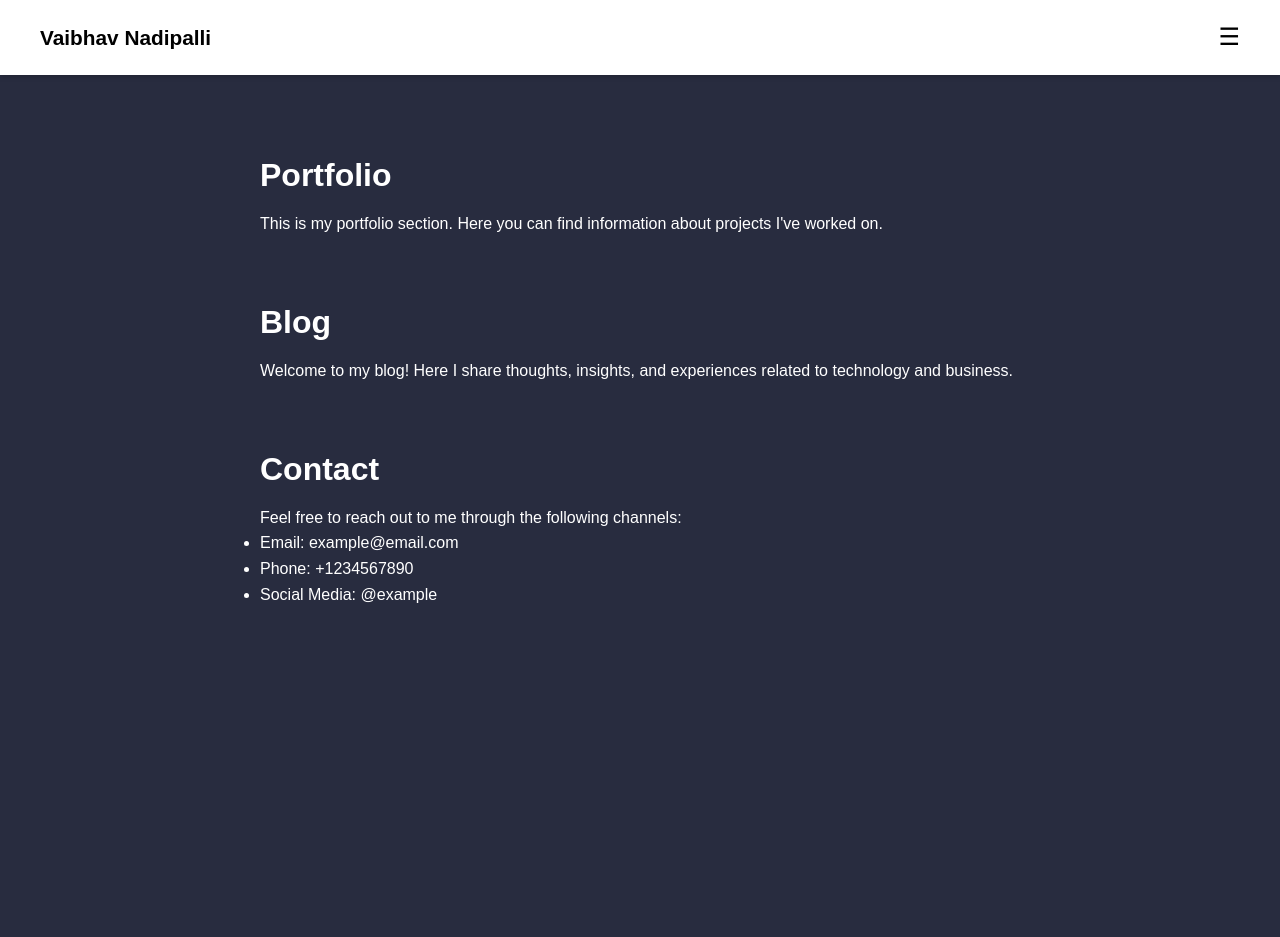
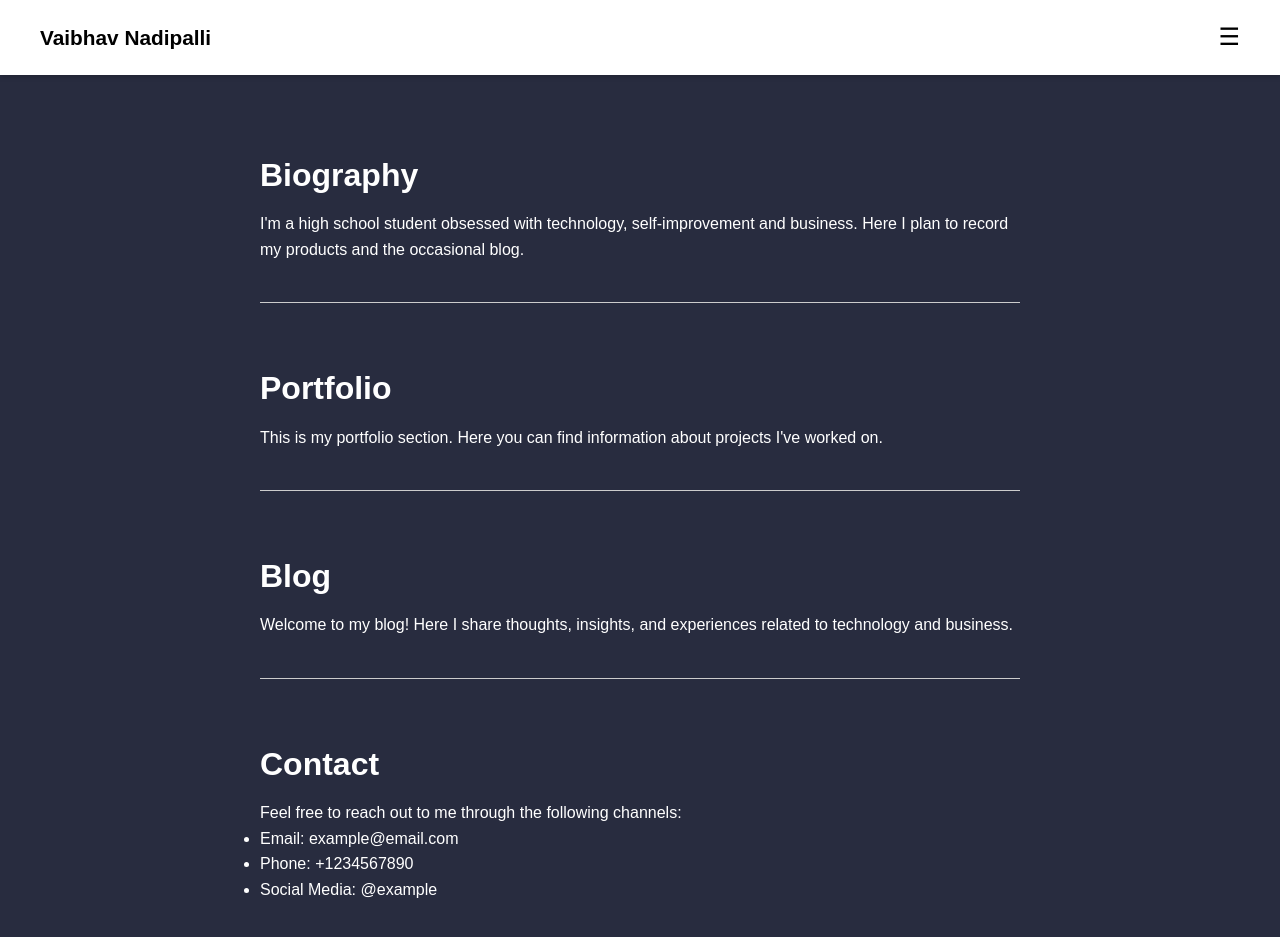
Before and after one commit to Vaibhav-Nadipalli/vaibhav-nadipalli.github.io, a Jekyll site: the page built from index.markdown, in a window 1280 px wide and 983 px high. Shown: the top 937 px of the window. Built offline with Jekyll 4.4.1, drawn with Linux system fonts in a browser that asks for light colours.

Commit message:
Update default.html

```diff
--- a/_layouts/default.html
+++ b/_layouts/default.html
@@ -5,6 +5,14 @@
     <meta name="viewport" content="width=device-width, initial-scale=1.0">
     <title>Vaibhav Nadipalli</title>
     <link rel="stylesheet" href="/assets/css/styles.css"> <!-- Link to your CSS file -->
+    <style>
+        /* Additional inline styling for dividers */
+        .section-divider {
+            border-top: 1px solid #ccc;
+            margin: 20px 0;
+            padding-top: 20px;
+        }
+    </style>
 </head>
 <body id="top">
     <header>
@@ -13,7 +21,8 @@
             <input type="checkbox" id="nav-toggle" class="nav-toggle"> <!-- Checkbox for navigation toggle -->
             <nav>
                 <ul class="nav-links">
-                    <li><a href="#portfolio">Portfolio</a></li> <!-- Navigation links -->
+                    <li><a href="#bio">Biography</a></li> <!-- Navigation links -->
+                    <li><a href="#portfolio">Portfolio</a></li>
                     <li><a href="#blog">Blog</a></li>
                     <li><a href="#contact">Contact</a></li>
                 </ul>
@@ -23,15 +32,23 @@
     </header>
 
     <main>
+        <section id="bio">
+            <h2>Biography</h2>
+            <p>I'm a high school student obsessed with technology, self-improvement and business. Here I plan to record my products and the occasional blog.</p> <!-- Placeholder content -->
+        </section>
+        <div class="section-divider"></div>
+
         <section id="portfolio">
             <h2>Portfolio</h2>
             <p>This is my portfolio section. Here you can find information about projects I've worked on.</p> <!-- Placeholder content -->
         </section>
+        <div class="section-divider"></div>
 
         <section id="blog">
             <h2>Blog</h2>
             <p>Welcome to my blog! Here I share thoughts, insights, and experiences related to technology and business.</p> <!-- Placeholder content -->
         </section>
+        <div class="section-divider"></div>
 
         <section id="contact">
             <h2>Contact</h2>
```
